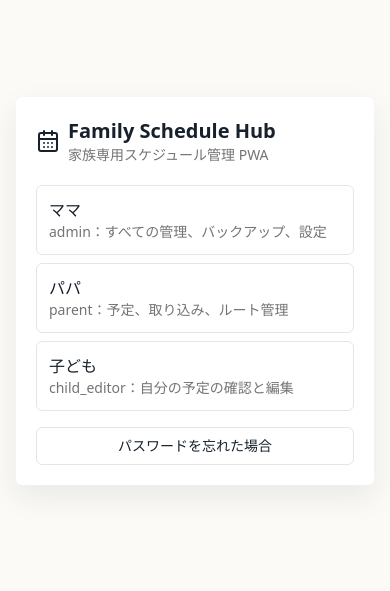
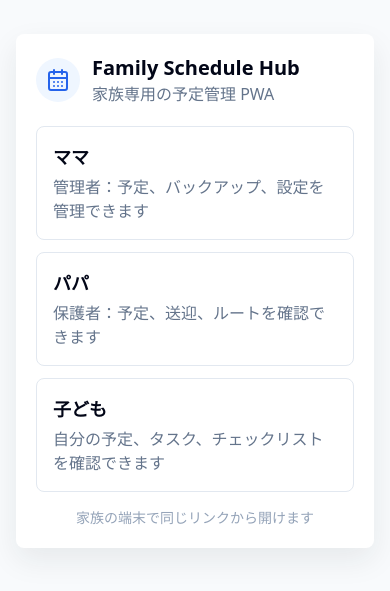
Before and after one commit to sweetsmile365/work, a Next.js app: page /login in a window 390 px wide. Shown: the part 131-722 px from the top of the page. Built offline with nearby package versions, Linux system fonts and the light colour scheme.

Commit message:
Fix mobile login crash and PWA cache fallback

```diff
--- a/app/login/page.tsx
+++ b/app/login/page.tsx
@@ -6,39 +6,44 @@ import { loginAs } from "@/lib/db";
 import type { UserRole } from "@/types/permissions";
 
 const roles: { role: UserRole; label: string; note: string }[] = [
-  { role: "admin", label: "ママ", note: "admin：すべての管理、バックアップ、設定" },
-  { role: "parent", label: "パパ", note: "parent：予定、取り込み、ルート管理" },
-  { role: "child_editor", label: "子ども", note: "child_editor：自分の予定の確認と編集" }
+  { role: "admin", label: "ママ", note: "管理者：予定、バックアップ、設定を管理できます" },
+  { role: "parent", label: "パパ", note: "保護者：予定、送迎、ルートを確認できます" },
+  { role: "child_editor", label: "子ども", note: "自分の予定、タスク、チェックリストを確認できます" }
 ];
 
 export default function LoginPage() {
   const router = useRouter();
+
   return (
-    <main className="grid min-h-screen place-items-center px-4 py-8">
-      <section className="w-full max-w-md rounded-md bg-white p-5 shadow-soft">
-        <div className="mb-5 flex items-center gap-2">
-          <CalendarDays />
+    <main className="grid min-h-screen place-items-center bg-slate-50 px-4 py-8">
+      <section className="w-full max-w-md rounded-lg bg-white p-5 shadow-soft">
+        <div className="mb-5 flex items-center gap-3">
+          <div className="grid size-11 place-items-center rounded-full bg-blue-50 text-blue-600">
+            <CalendarDays />
+          </div>
           <div>
-            <h1 className="text-xl font-semibold">Family Schedule Hub</h1>
-            <p className="text-sm text-black/55">家族専用スケジュール管理 PWA</p>
+            <h1 className="text-xl font-semibold text-slate-950">Family Schedule Hub</h1>
+            <p className="text-base text-slate-500">家族専用の予定管理 PWA</p>
           </div>
         </div>
-        <div className="grid gap-2">
+
+        <div className="grid gap-3">
           {roles.map((item) => (
             <button
               key={item.role}
-              className="focus-ring rounded-md border border-black/10 p-3 text-left hover:bg-black/5"
+              className="focus-ring min-h-14 rounded-lg border border-slate-200 p-4 text-left text-base hover:bg-slate-50"
               onClick={() => {
                 loginAs(item.role);
                 router.push("/dashboard");
               }}
             >
-              <div className="font-medium">{item.label}</div>
-              <div className="text-sm text-black/55">{item.note}</div>
+              <div className="text-lg font-semibold text-slate-950">{item.label}</div>
+              <div className="mt-1 text-base text-slate-500">{item.note}</div>
             </button>
           ))}
         </div>
-        <button className="focus-ring mt-4 w-full rounded-md border border-black/10 px-3 py-2 text-sm hover:bg-black/5">パスワードを忘れた場合</button>
+
+        <p className="mt-4 text-center text-sm text-slate-400">家族の端末で同じリンクから開けます</p>
       </section>
     </main>
   );
--- a/lib/db.ts
+++ b/lib/db.ts
@@ -476,14 +476,20 @@ function mergeDefaultData(state: AppState): AppState {
 
 export function loadState(): AppState {
   if (typeof window === "undefined") return initialState;
-  const stored = window.localStorage.getItem(key);
-  if (!stored) return initialState;
-  const state = mergeDefaultData(JSON.parse(stored));
-  saveState(state);
-  return state;
+  try {
+    const stored = window.localStorage.getItem(key);
+    if (!stored) return initialState;
+    const state = mergeDefaultData(JSON.parse(stored));
+    saveState(state);
+    return state;
+  } catch {
+    window.localStorage.removeItem(key);
+    return initialState;
+  }
 }
 
 export function saveState(state: AppState) {
+  if (typeof window === "undefined") return;
   window.localStorage.setItem(key, JSON.stringify(state));
 }
 
```
Also changed, not shown: public/sw.js (+14 -3 lines), public/github-link-qr.png (added), public/vercel-login-qr.png (added).
